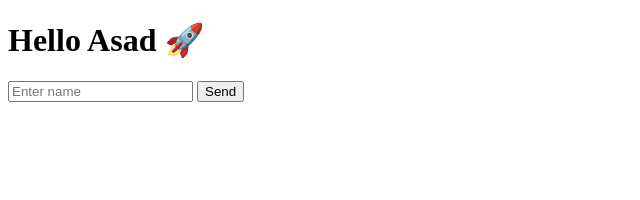
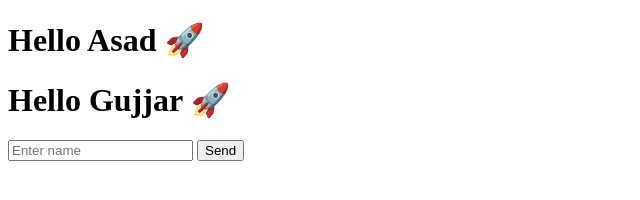
Before and after one commit to AsadGulzar/second_projects, a plain HTML site: page templates/index.html in a window 1280 px wide. Shown: the whole page, without its empty margins (0-640 px from the left). Drawn offline with Linux system fonts and the light colour scheme.

Commit message:
file 2 data change

```diff
--- a/templates/index.html
+++ b/templates/index.html
@@ -6,6 +6,7 @@
 <body>
 
     <h1>Hello Asad 🚀</h1>
+    <h1>Hello Gujjar 🚀</h1>
 
     <form id="form">
         <input type="text" id="name" placeholder="Enter name">
```
